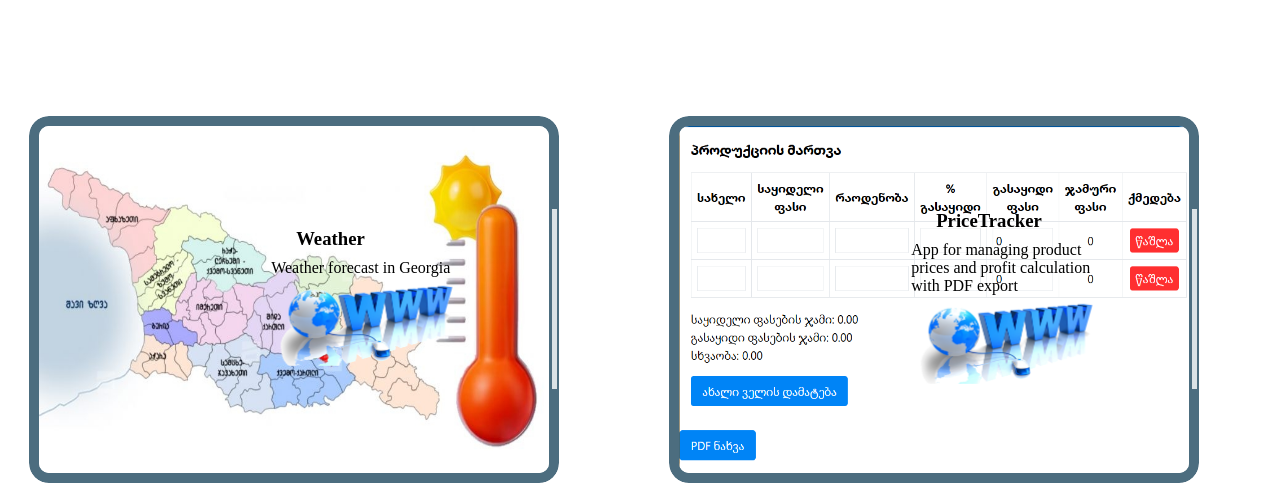
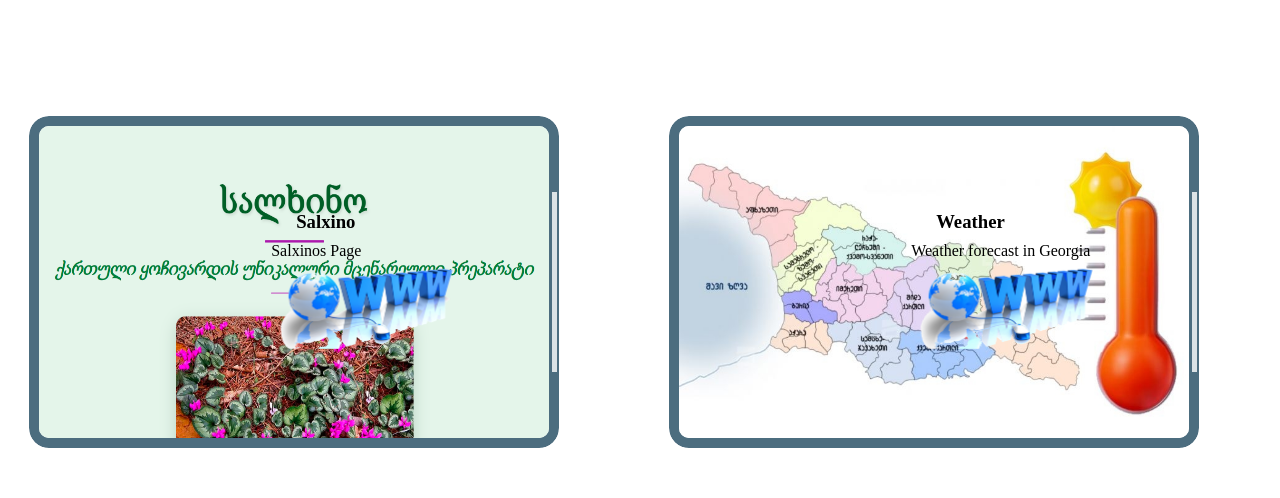
Before and after one commit to teokartvelishvili/aboutme, a React (Create React App) app: page /Projects in a window 1280 px wide. Shown: the part 1454-1952 px from the top of the page. Built offline with nearby package versions, Linux system fonts and the light colour scheme.

Commit message:
addProjectSalxino

```diff
--- a/src/Pages/MyProjects/Projects.jsx
+++ b/src/Pages/MyProjects/Projects.jsx
@@ -13,6 +13,7 @@ import PixelStudio from '../../Assets/Yellow.png';
 import Odedoo from '../../Assets/odedoo.png';
 import soulart from '../../Assets/soulart.png';
 import myhunter from '../../Assets/myhunter.png';
+import salxino from '../../Assets/salxino.png';
 const projectsData = [
     {
         name: "BestSoft",
@@ -49,7 +50,13 @@ const projectsData = [
         name: "BluPrint",
         description: "App for BluPrint studio",
         image: BluPrintLogo,
-        link: "hhttps://blue-print-georgia.vercel.app/"
+        link: "https://blue-print-georgia.vercel.app/"
+    },
+    {
+        name: "Salxino",
+        description: "Salxinos Page",
+        image: salxino,
+        link: "https://salxino.vercel.app/"
     },
     {
         name: "Weather",
```
Also changed, not shown: src/Assets/salxino.png (added).
